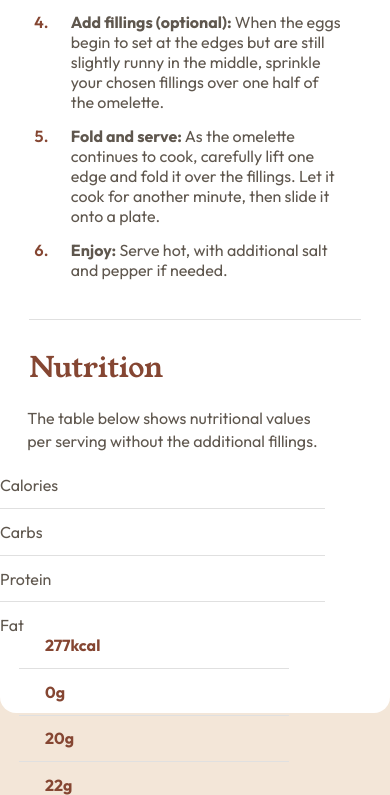
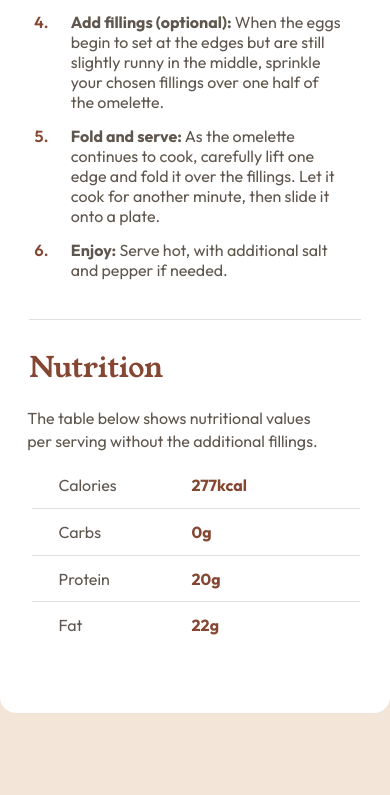
Before and after one commit to TonyzCataldo/Recipe-Page-Main-Challenge, a plain HTML site: page recipe-page-me/index.html in a window 390 px wide. Shown: the part 1330-2125 px from the top of the page. After the commit the page ends 2043 px from the top, so only its background shows below. Drawn offline with Linux system fonts and the light colour scheme.

Commit message:
finish code

```diff
--- a/recipe-page-me/style.css
+++ b/recipe-page-me/style.css
@@ -299,7 +299,7 @@ li::marker {
     }
 
     .hr2 {
-        width: 90%;
+        width: 98%;
     }
 
     li {
@@ -319,4 +319,15 @@ li::marker {
         margin-right: 15%;
 
     }
+
+    .full-end {
+        display: flex;
+        flex-direction: row;
+        margin-left: 15%;
+
+    }
+
+    .right {
+        margin-left: -26%;
+    }
 }
```
